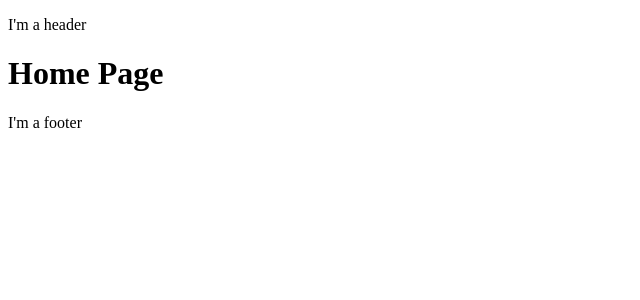
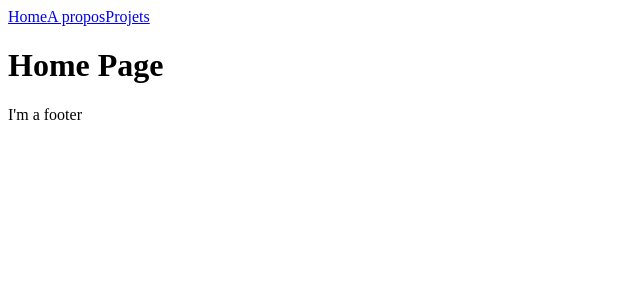
Before and after one commit to Delphine-Alex/Portfolio, a Next.js app: page / in a window 1280 px wide. Shown: the top 300 px of the page, without its empty margins (0-640 px from the left). Built offline with nearby package versions, Linux system fonts and the light colour scheme.

Commit message:
Configuration done

```diff
--- a/src/components/header/header.js
+++ b/src/components/header/header.js
@@ -1,9 +1,15 @@
 import React from 'react';
+
+import Link from 'next/link';
 
 const Header = () => {
     return (
         <div className='header__main'>
-            <p>I'm a header</p>
+            <nav>
+                <Link href='/'><a className=''>Home</a></Link>
+                <Link href='/about'><a className=''>A propos</a></Link>
+                <Link href='/projets'><a className=''>Projets</a></Link>
+            </nav>
         </div>
     );
 }
--- a/src/pages/service/index.js
+++ b/src/pages/about/index.js
@@ -3,7 +3,7 @@ import React from 'react';
 const Index = () => {
     return (
         <div>
-            <h1>I'm a service page</h1>
+
         </div>
     );
 }
```
Also changed, not shown: src/components/contacts/contacts.js (added, +11 -0 lines), src/pages/projets/index.js (added, +11 -0 lines), src/components/contacts/contacts.scss (added).
